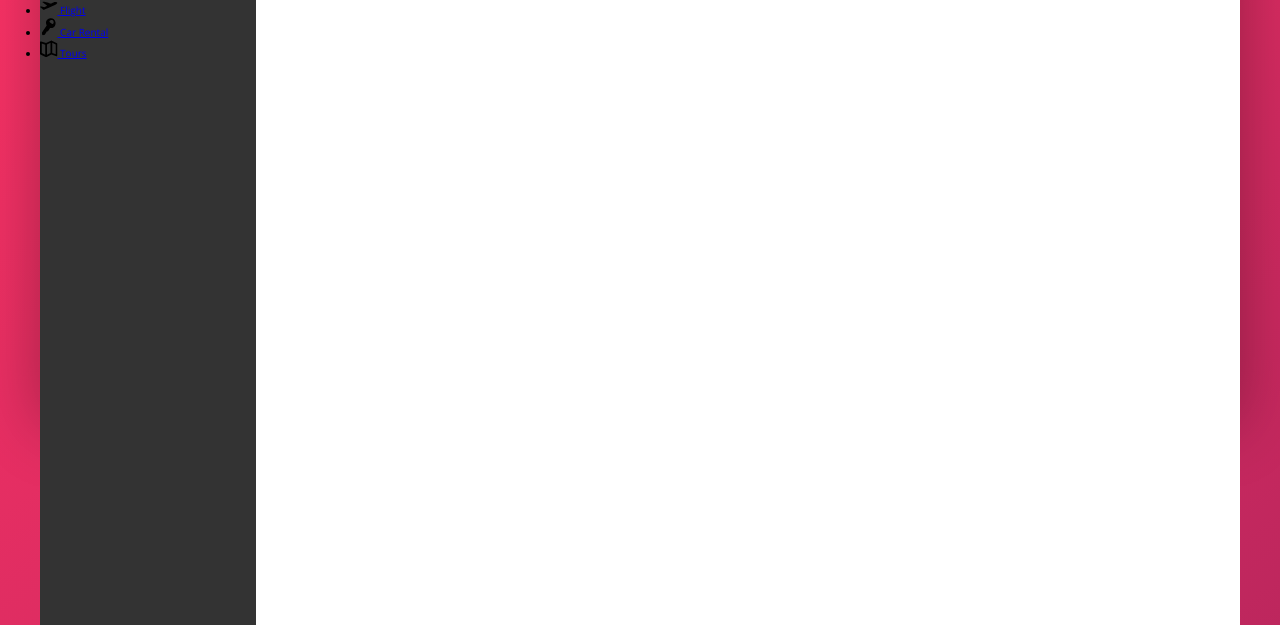
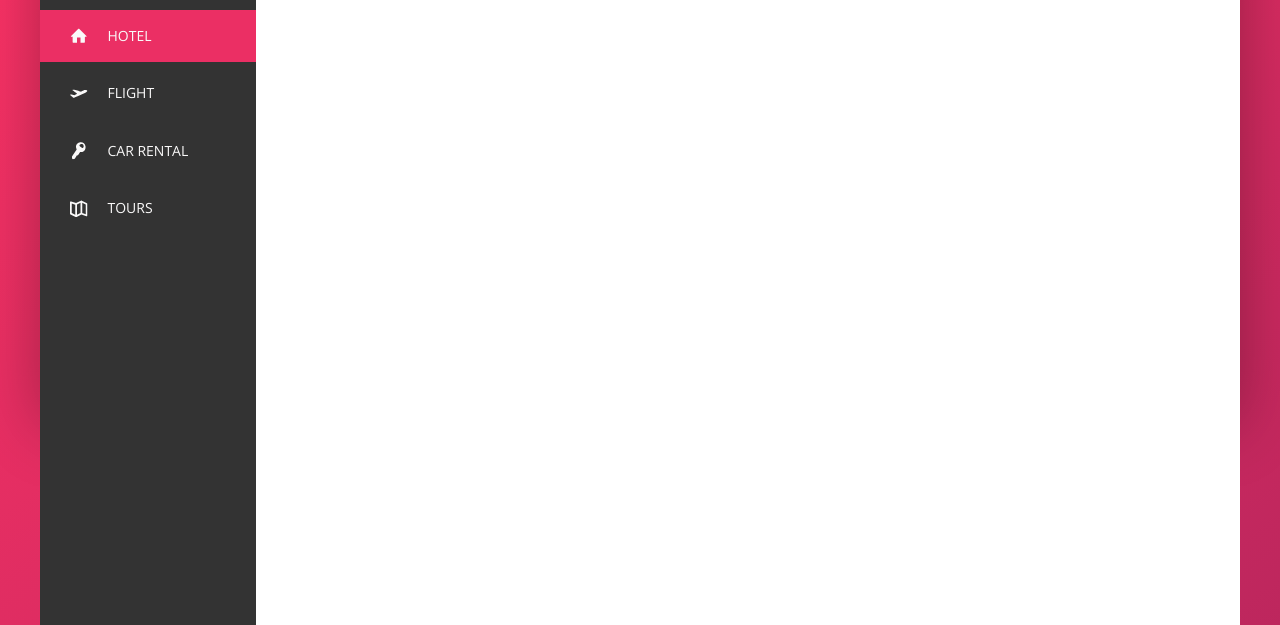
Before and after one commit to perhegg/css-flexbox, a website: page index.html in a window 1280 px wide. Shown: the part 175-800 px from the top of the page. Drawn offline with nearby package versions, Linux system fonts and the light colour scheme.

Commit message:
styling the side bar

```diff
--- a/index.html
+++ b/index.html
@@ -46,7 +46,7 @@
             <div class="content">
                 <nav class="sidebar">
                     <ul class="side-nav">
-                        <li class="side-nav__item">
+                        <li class="side-nav__item side-nav__item--active">
                             <a href="#" class="side-nav__link">
                                 <svg class="side-nav__icon">
                                     <use xlink:href="img/sprite.svg#icon-home"></use>
--- a/sass/_components.scss
+++ b/sass/_components.scss
@@ -24,7 +24,7 @@
         padding: .7rem 2rem;
         border-radius: 100px;
         width: 90%;
-        transition: all .2s;
+        transition: all .4s;
         margin-right: -3.25rem;
 
         &:focus {
@@ -126,20 +126,65 @@
 // SIDE NAVIGATION
 
 .side-nav {
+    font-size: 1.4rem;
+    list-style: none;
+    margin-top: 3.5rem;
+
+    height: 80rem;
 
 
-    height: 80rem;
     &__item {
+        position: relative;
+
+        &:not(:last-child) {
+            margin-bottom: .5rem;
+        }
+    }
+
+    &__item::before {
+        content: "";
+        position: absolute;
+        top: 0;
+        left: 0;
+        height: 100%;
+        width: 3px;
+        background-color: var(--color-primary);
+        transform: scaleY(0);
+        transition: transform .2s,
+                    width .4s cubic-bezier(1,0,0,1) .2s,
+                    background-color .1s;
 
     }
 
-    &__link {
+    &__item:hover::before,
+    &__item--active::before {
+        transform: scaleY(1);
+        width: 100%;
+    }
 
+    &__item:active::before {
+        background-color: var(--color-primary-light);
+    }
+
+    &__link:link,
+    &__link:visited {
+        color: var(--color-grey-light-1);
+        text-decoration: none;
+        text-transform: uppercase;
+        display: block;
+        padding: 1.5rem 3rem;
+        position: relative;
+        z-index: 10;
+
+        display: flex;
+        align-items: center;
     }
 
     &__icon {
         width: 1.75rem;
         height: 1.75rem;
+        margin-right: 2rem;
+        fill: currentColor;
     }
 }
 
```
Also changed, not shown: css/style.css.
